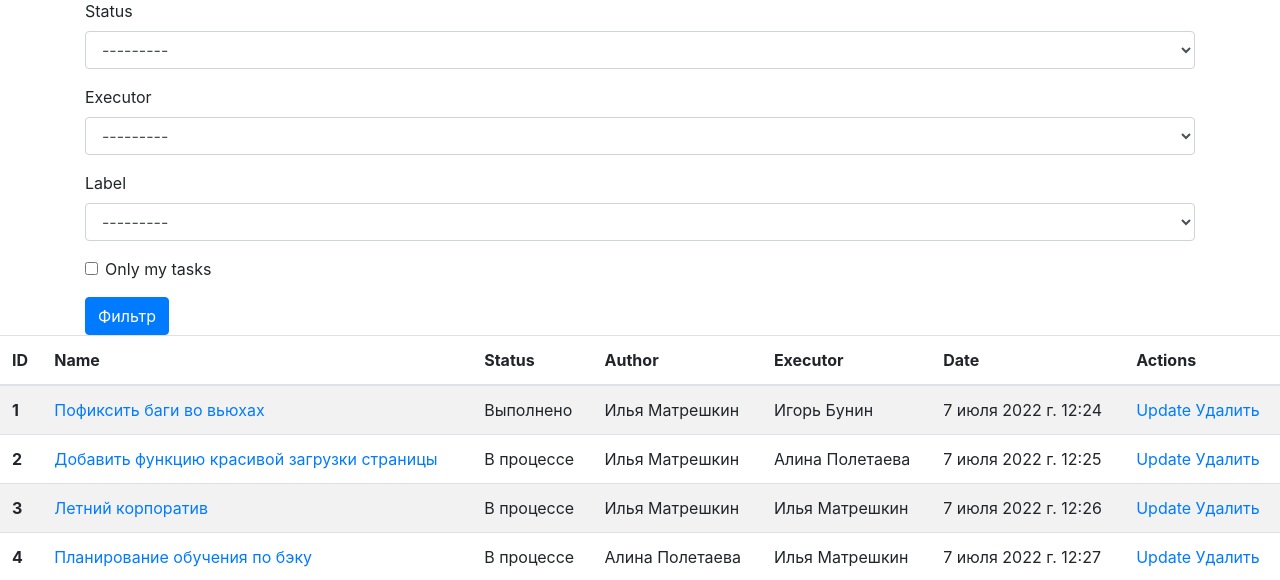
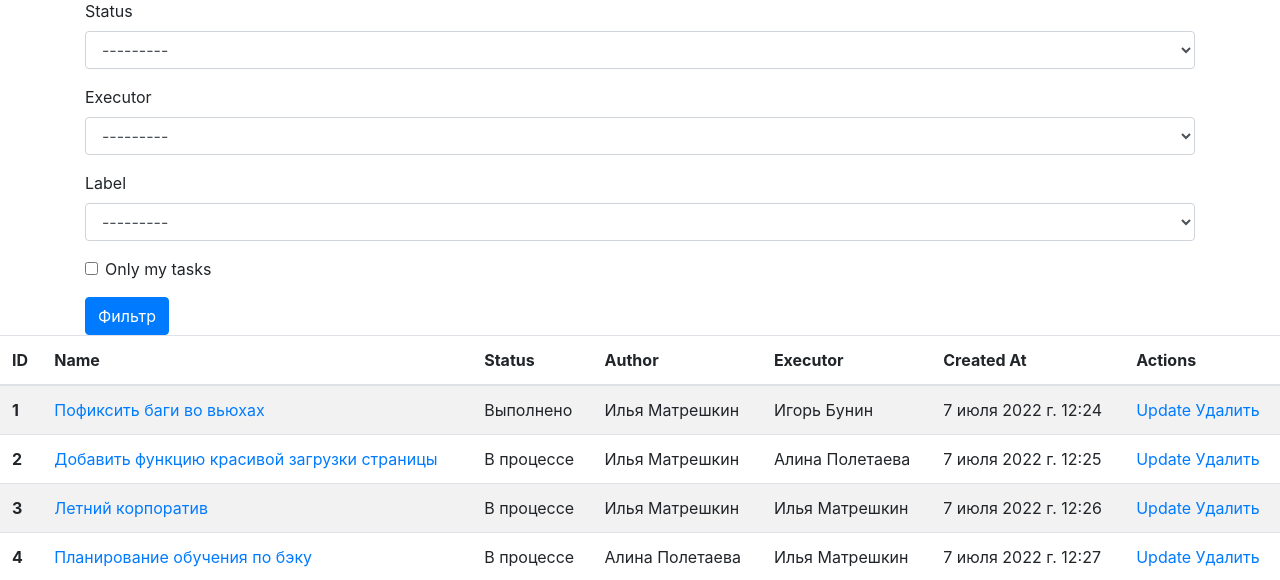
Before and after one commit to Nidenai/python-project-lvl4, a Django app: page /tasks/ in a window 1280 px wide. Shown: the part 97-677 px from the top of the page. Run offline with Django 4.2, Linux system fonts and the light colour scheme; a user stored in the database is signed in; data comes from the database, SQL or seed files in the repository; some libraries are stand-ins or nearby versions.

Commit message:
fix: hexlet_check (0.0.43)

```diff
--- a/templates/tasks/list.html
+++ b/templates/tasks/list.html
@@ -28,7 +28,7 @@
         <th scope="col">{% translate "Status" %}</th>
         <th scope="col">{% translate "Author" %}</th>
         <th scope="col">{% translate "Executor" %}</th>
-        <th scope="col">{% translate "Date" %}</th>
+        <th scope="col">{% translate "Created At" %}</th>
         <th scope="col">{% translate "Actions" %}</th>
     </tr>
     </thead>
```
Also changed, not shown: locale/ru/LC_MESSAGES/django.po, 1 other file.
